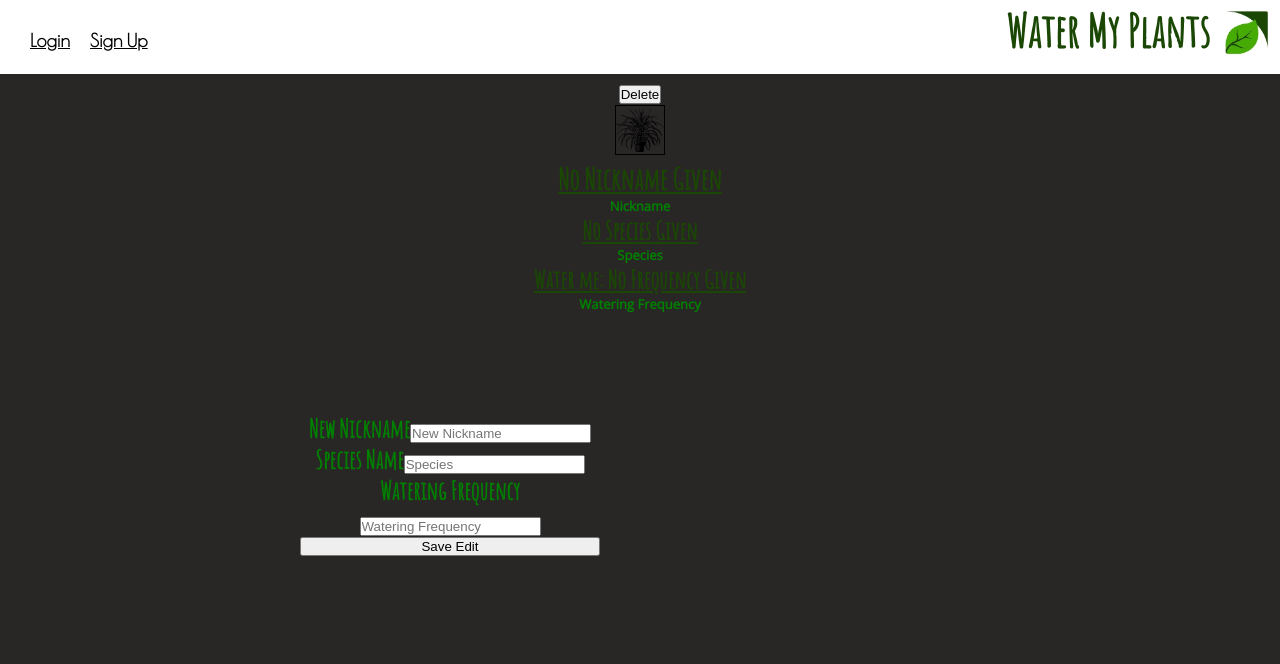
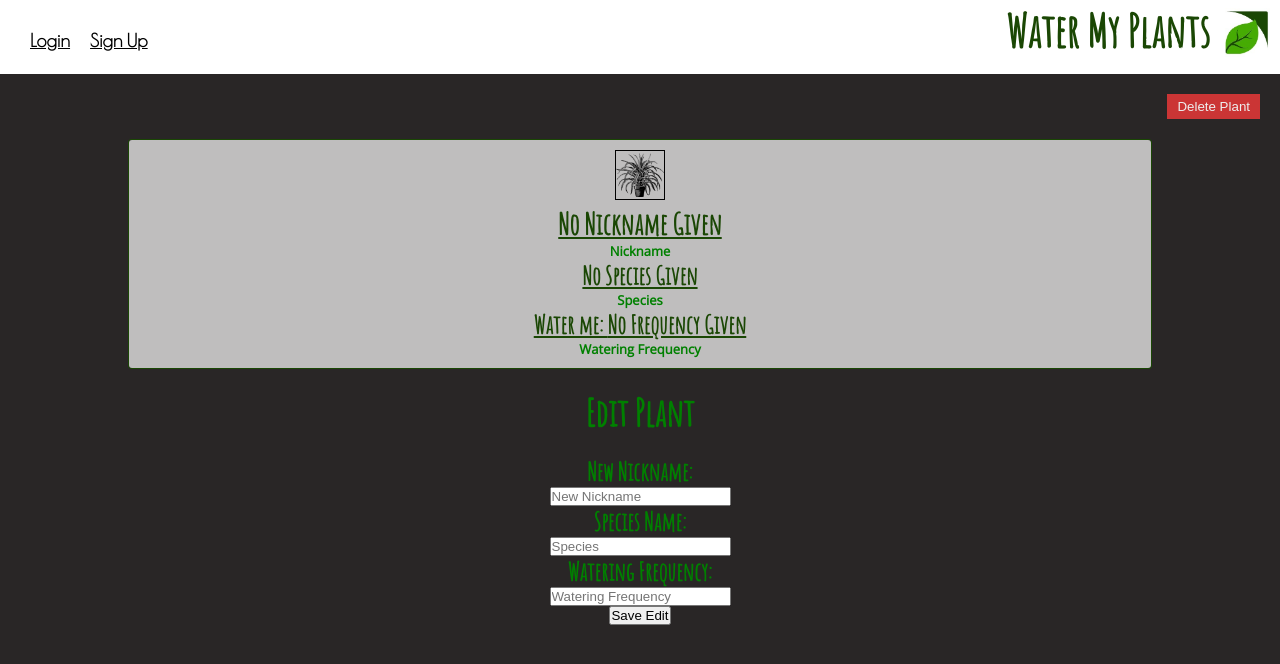
Before and after one commit to Devin44G/WaterMyPlants_frontend, a React (Create React App) app: page /plant/1 in a window 1280 px wide. Shown: the top 664 px of the page. Built offline with nearby package versions, Linux system fonts and the light colour scheme; no server answers.

Commit message:
Styling complete . . .

```diff
--- a/public/index.html
+++ b/public/index.html
@@ -24,7 +24,7 @@
       work correctly both with client-side routing and a non-root public URL.
       Learn how to configure a non-root public URL by running `npm run build`.
     -->
-    <title>React App</title>
+    <title>Water My Plants</title>
   </head>
   <body>
     <noscript>You need to enable JavaScript to run this app.</noscript>
--- a/src/App.css
+++ b/src/App.css
@@ -40,6 +40,20 @@ h3, h4 {
   background: url('img/wmp-background.jpg') no-repeat center center fixed;
   background-size: cover;
   height: 100%;
+}
+
+button:hover {
+  cursor: pointer;
+}
+
+.delete-btn {
+  border-style: none;
+  padding: .5rem 1rem;
+  background-color: #cb3535;
+  color: #eee;
+}
+.delete-btn:hover {
+  background-color: #e00a0a;
 }
 
 #root {
@@ -98,6 +112,7 @@ h1{
   height: 100%;
   background-color: white;
   opacity: .7;
+  border-radius: 3px;
 }
 
 .card-img {
--- a/src/components/Dashboard.js
+++ b/src/components/Dashboard.js
@@ -108,12 +108,14 @@ const Dashboard = props => {
       <PlantAreaOut>
         {plants.map(plant => (
           <PlantAreaIn key={plant.id}>
-            <span className="span-bg"></span>
+            {/* <span className="span-bg"></span> */}
             <Link to={`/plant/${plant.id}`}
               style={{
                 textDecoration:'none',
                 color:'black',
-                zIndex:'1'
+                zIndex:'1',
+                width:'100%',
+                height:'100%'
               }}>
               <PlantCard plant={plant} />
             </Link>
--- a/src/components/LoginForm.js
+++ b/src/components/LoginForm.js
@@ -1,4 +1,4 @@
-import React, { useContext } from "react";
+import React, { useContext, useState } from "react";
 import { Ss, Ii, Ll, Main } from './../styles'
 import { axiosWithAuth } from '../utils/axiosWithAuth';
 import { UserContext } from '../UserContext';
@@ -6,25 +6,19 @@ import { UserContext } from '../UserContext';
 
 const LoginForm = props => {
   const [userCred, setUserCred] = useContext(UserContext);
+  const [isLoading, setIsLoading] = useState(false);
   console.log('Context:', userCred);
-
-  const tokenCheck = () => {
-    if(window.localStorage.getItem('token') && window.localStorage.getItem('userID')) {
-      setTimeout(() => {
-        console.log('Pushed');
-        props.history.push('/dashboard');
-      }, 2000);
-    }
-  };
 
   const loginHandler = e => {
     e.preventDefault();
+    setIsLoading(true);
     axiosWithAuth()
       .post('/api/auth/login', userCred)
       .then(res => {
         window.localStorage.setItem('userID', res.data.id);
         window.localStorage.setItem('token', res.data.token);
-        tokenCheck();
+        props.history.push('/dashboard');
+        setIsLoading(false);
         console.log('Data after login: ', res);
       })
       .catch(err => console.log(err));
@@ -58,7 +52,7 @@ const LoginForm = props => {
         onChange={handleChanges}
         value={userCred.password}
       />
-      <Ss type="submit">Login</Ss>
+      <Ss type="submit">{!isLoading ? 'Login' : 'Loading . . .'}</Ss>
     </form>
     </Main>
   );
--- a/src/components/Plant.js
+++ b/src/components/Plant.js
@@ -69,13 +69,15 @@ const Plant = props => {
   return(
     // CARD
     <div>
-      <button onClick={deletePlant}>Delete</button>
+      <div style={{display:'flex', justifyContent:'flex-end', margin:'2rem 2rem'}}>
+        <button onClick={deletePlant} className="delete-btn">Delete Plant</button>
+      </div>
       <PlantCard plant={plant}/>
-
-      {isEditing && (
-        <form onSubmit={editPlant}>
-          <label>
-            New Nickname
+      <h2 style={{margin:'2rem 0 2rem'}}>Edit Plant</h2>
+      <form onSubmit={editPlant} style={{display:'block', margin:'0 auto', padding:'0', display:'flex', flexWrap:'wrap', flexDirection:'column', alignItems:'center'}}>
+        <label htmlFor="nickname">
+          New Nickname:
+        </label>
         <input
           type="text"
           placeholder="New Nickname"
@@ -83,9 +85,9 @@ const Plant = props => {
           value={plant.nickname}
           onChange={plantChangeHandler}
         />
+        <label htmlFor="species">
+          Species Name:
         </label>
-          <label>
-            Species Name
         <input
           type="text"
           placeholder="Species"
@@ -93,9 +95,9 @@ const Plant = props => {
           value={plant.species}
           onChange={plantChangeHandler}
         />
+        <label htmlFor="frequency">
+          Watering Frequency:
         </label>
-          <label>
-            Watering Frequency
         <input
           type="text"
           placeholder="Watering Frequency"
@@ -103,10 +105,8 @@ const Plant = props => {
           value={plant.frequency}
           onChange={plantChangeHandler}
         />
-          </label>
         <button type="submit">Save Edit</button>
       </form>
-      )}
     </div>
   );
 }
--- a/src/components/PlantCard.js
+++ b/src/components/PlantCard.js
@@ -4,7 +4,29 @@ const PlantCard = props => {
   const { nickname, species, frequency } = props.plant;
 
   return(
-    <div style={{display:'flex', flexDirection:'column', alignItems:'center'}}>
+    <div style={{
+      display:'flex',
+      justifyContent:'center',
+      width:'100%'
+    }}>
+      <div style={{
+        display:'flex',
+        flexDirection:'column',
+        alignItems:'center',
+        position:'relative',
+        width:'80%',
+        border:'solid 1px #1A4704',
+        borderRadius:'3px',
+      }}>
+        <span className="span-bg"></span>
+        <div style={{
+          zIndex:'1',
+          display:'flex',
+          flexWrap:'wrap',
+          flexDirection:'column',
+          alignItems:'center',
+          padding:'1rem'
+        }}>
           <div className="card-img"></div>
           {/* NICKNAME */}
           <div>
@@ -22,6 +44,8 @@ const PlantCard = props => {
             <p>Watering Frequency</p>
           </div>
         </div>
+      </div>
+    </div>
   );
 }
 
--- a/src/styles/index.js
+++ b/src/styles/index.js
@@ -62,11 +62,11 @@ padding:20px;
 `;
 
 export const PlantAreaIn = styled.div`
-  width: 250px;
+  width: 300px;
   display: flex;
   justify-content: center;
   align-items: center;
-  border: solid 1px #1A4704;
+  /* border: solid 1px #1A4704; */
   border-radius: 3px;
   padding: 1rem;
   position: relative;
@@ -77,7 +77,7 @@ export const PlantAreaOut = styled.div`
   width: 100%;
   display: flex;
   flex-wrap: wrap;
-  justify-content: space-around;
+  justify-content: center;
 `;
 
 export const PlantCard = styled.div`
```
Lines whose indentation alone changed are shown as unchanged.
